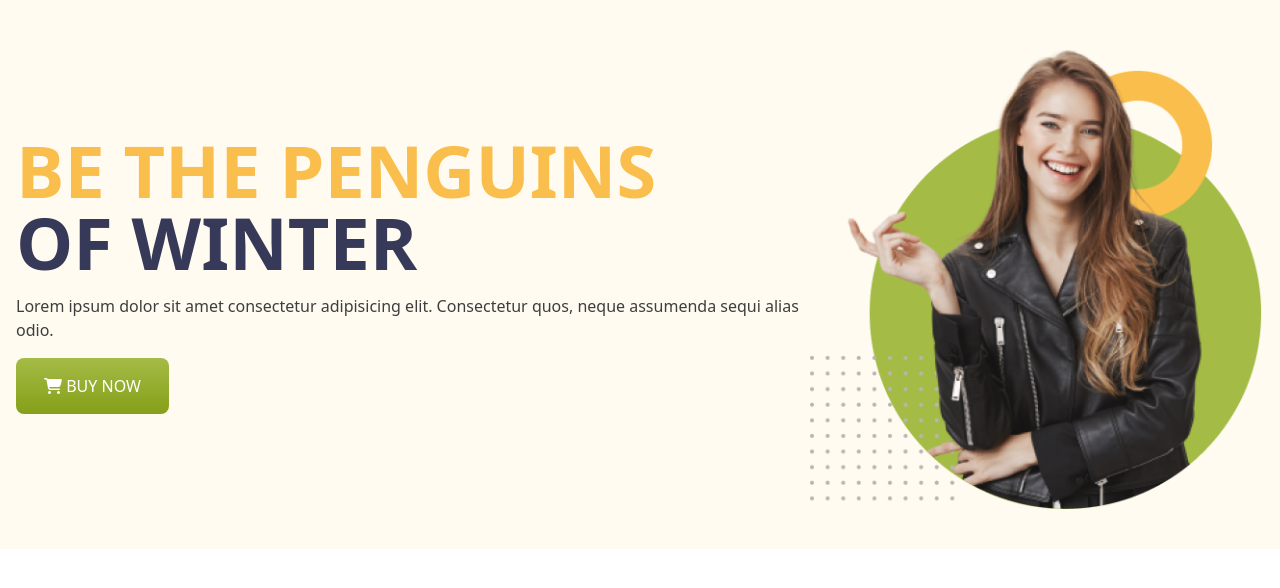
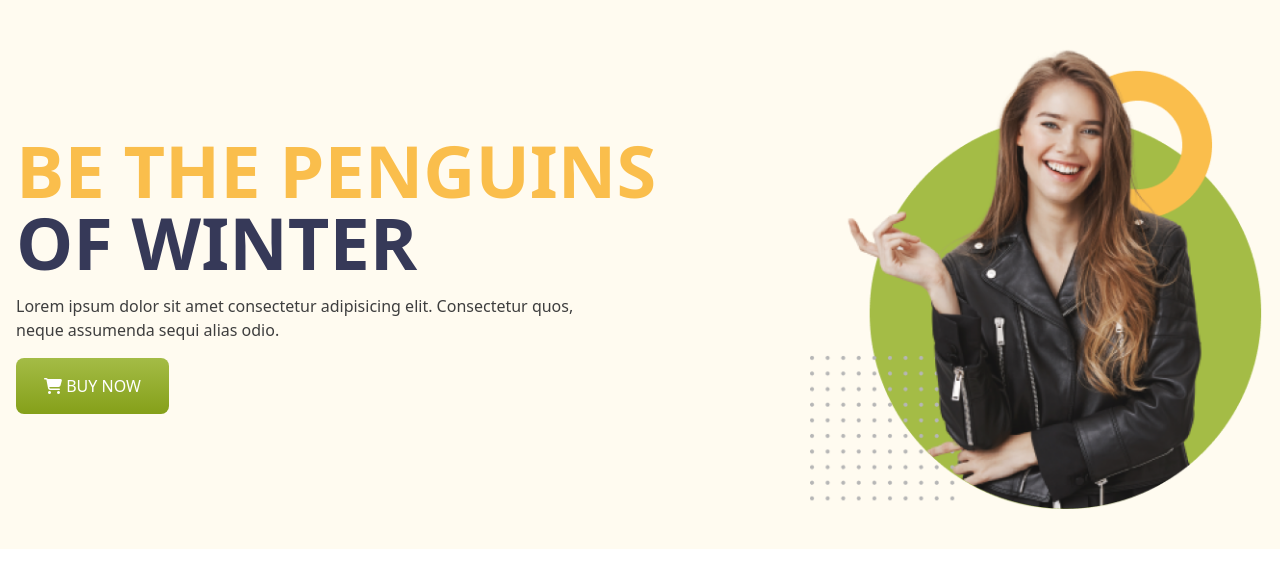
Before and after one commit to zahangir20bd/penguin-fashion, a plain HTML site: page index.html in a window 1280 px wide. Drawn offline with nearby package versions, Linux system fonts and the light colour scheme.

Commit message:
banner paragraph resizing

```diff
--- a/index.html
+++ b/index.html
@@ -25,7 +25,7 @@
             Be the Penguins <br />
             <span class="text-[#363958]">of Winter</span>
           </h1>
-          <p class="text-base text-[#3E3E3E]">
+          <p class="text-base md:w-3/4 text-[#3E3E3E]">
             Lorem ipsum dolor sit amet consectetur adipisicing elit. Consectetur
             quos, neque assumenda sequi alias odio.
           </p>
```
